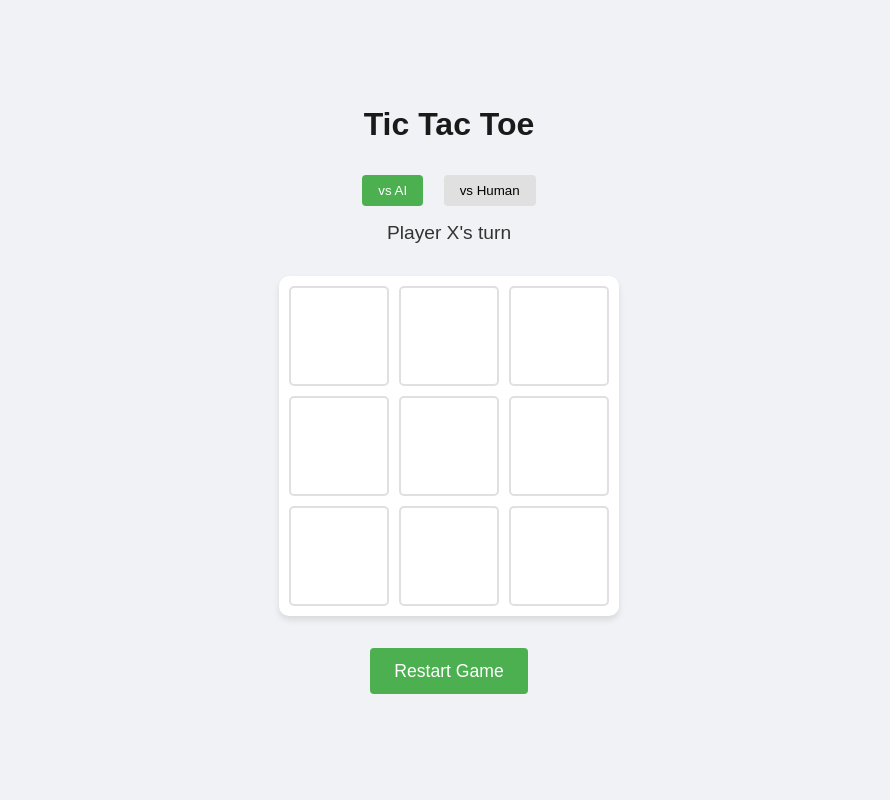
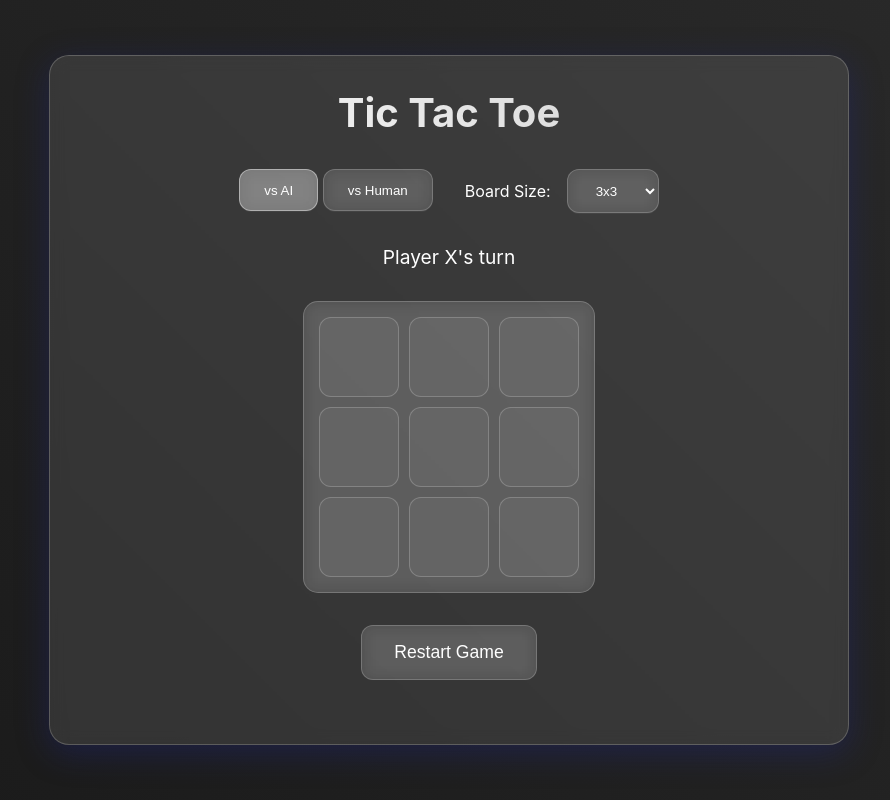
Before and after one commit to danielmoyamdz/tic-tac-toe, a Flask app: page / in a window 1280 px wide. Shown: the whole page, without its empty margins (191-1081 px from the left). Run offline with Flask 3, Linux system fonts and the light colour scheme.

Commit message:
Add visionOS-inspired design, animations, and variable board sizes

```diff
--- a/static/css/style.css
+++ b/static/css/style.css
@@ -5,123 +5,197 @@
 }
 
 :root {
-    --cell-size: 100px;
+    --cell-size: 80px;
     --mark-size: calc(var(--cell-size) * 0.8);
+    --glass-bg: rgba(255, 255, 255, 0.1);
+    --glass-border: rgba(255, 255, 255, 0.2);
+    --glass-shadow: 0 8px 32px 0 rgba(31, 38, 135, 0.37);
+    --blur-effect: blur(8px);
 }
 
 body {
-    font-family: 'Arial', sans-serif;
-    height: 100vh;
+    font-family: -apple-system, BlinkMacSystemFont, 'Segoe UI', Roboto, sans-serif;
+    min-height: 100vh;
     display: flex;
     justify-content: center;
     align-items: center;
-    background-color: #f0f2f5;
+    background: linear-gradient(45deg, #1a1a1a, #2a2a2a);
+    color: #fff;
+    padding: 20px;
 }
 
 .container {
-    text-align: center;
+    width: 100%;
+    max-width: 800px;
+    margin: 0 auto;
 }
 
-h1 {
-    color: #1a1a1a;
-    margin-bottom: 2rem;
+.glass-panel {
+    background: var(--glass-bg);
+    backdrop-filter: var(--blur-effect);
+    -webkit-backdrop-filter: var(--blur-effect);
+    border: 1px solid var(--glass-border);
+    border-radius: 20px;
+    padding: 2rem;
+    box-shadow: var(--glass-shadow);
 }
 
-.game-mode {
-    margin-bottom: 1rem;
+.title {
+    font-size: 2.5rem;
+    font-weight: 700;
+    margin-bottom: 2rem;
+    text-align: center;
+    background: linear-gradient(45deg, #fff, #ccc);
+    -webkit-background-clip: text;
+    -webkit-text-fill-color: transparent;
+}
+
+.game-controls {
+    display: flex;
+    justify-content: center;
+    gap: 2rem;
+    margin-bottom: 2rem;
+    flex-wrap: wrap;
 }
 
 .game-mode button {
-    padding: 0.5rem 1rem;
-    margin: 0 0.5rem;
-    border: none;
-    border-radius: 4px;
-    background-color: #e0e0e0;
+    padding: 0.8rem 1.5rem;
+    border: 1px solid var(--glass-border);
+    border-radius: 12px;
+    background: var(--glass-bg);
+    color: #fff;
     cursor: pointer;
-    transition: background-color 0.3s;
+    transition: all 0.3s ease;
+    backdrop-filter: var(--blur-effect);
+    -webkit-backdrop-filter: var(--blur-effect);
+}
+
+.game-mode button:hover {
+    background: rgba(255, 255, 255, 0.2);
+    transform: translateY(-2px);
 }
 
 .game-mode button.active {
-    background-color: #4CAF50;
-    color: white;
+    background: rgba(255, 255, 255, 0.3);
+    border-color: rgba(255, 255, 255, 0.4);
+}
+
+.difficulty-selector {
+    display: flex;
+    align-items: center;
+    gap: 1rem;
+}
+
+.difficulty-selector select {
+    padding: 0.8rem 1.5rem;
+    border: 1px solid var(--glass-border);
+    border-radius: 12px;
+    background: var(--glass-bg);
+    color: #fff;
+    cursor: pointer;
+    backdrop-filter: var(--blur-effect);
+    -webkit-backdrop-filter: var(--blur-effect);
 }
 
 .status {
-    margin-bottom: 1rem;
+    text-align: center;
     font-size: 1.2rem;
-    color: #333;
+    margin-bottom: 2rem;
+    color: #fff;
+}
+
+.board-container {
+    display: flex;
+    justify-content: center;
+    margin: 2rem 0;
 }
 
 .board {
     display: grid;
-    grid-template-columns: repeat(3, auto);
     gap: 10px;
-    margin: 2rem auto;
-    width: fit-content;
-    background-color: #fff;
-    padding: 10px;
-    border-radius: 10px;
-    box-shadow: 0 4px 6px rgba(0, 0, 0, 0.1);
+    padding: 15px;
+    background: var(--glass-bg);
+    border-radius: 15px;
+    backdrop-filter: var(--blur-effect);
+    -webkit-backdrop-filter: var(--blur-effect);
+    border: 1px solid var(--glass-border);
 }
 
 .cell {
     width: var(--cell-size);
     height: var(--cell-size);
-    background-color: #fff;
-    border: 2px solid #e0e0e0;
-    border-radius: 5px;
+    background: rgba(255, 255, 255, 0.05);
+    border: 1px solid var(--glass-border);
+    border-radius: 12px;
     display: flex;
     justify-content: center;
     align-items: center;
     font-size: calc(var(--mark-size) * 0.8);
     cursor: pointer;
-    transition: background-color 0.3s;
+    transition: all 0.3s ease;
 }
 
 .cell:hover {
-    background-color: #f5f5f5;
+    background: rgba(255, 255, 255, 0.1);
+    transform: scale(1.05);
 }
 
 .cell.x::before {
     content: 'X';
-    color: #2196F3;
+    color: #64ffda;
 }
 
 .cell.o::before {
     content: 'O';
-    color: #F44336;
+    color: #ff64da;
 }
 
-#restartButton {
-    padding: 0.8rem 1.5rem;
+.glass-button {
+    display: block;
+    margin: 2rem auto;
+    padding: 1rem 2rem;
     font-size: 1.1rem;
-    background-color: #4CAF50;
-    color: white;
-    border: none;
-    border-radius: 4px;
+    background: var(--glass-bg);
+    color: #fff;
+    border: 1px solid var(--glass-border);
+    border-radius: 12px;
     cursor: pointer;
-    transition: background-color 0.3s;
+    transition: all 0.3s ease;
+    backdrop-filter: var(--blur-effect);
+    -webkit-backdrop-filter: var(--blur-effect);
 }
 
-#restartButton:hover {
-    background-color: #45a049;
+.glass-button:hover {
+    background: rgba(255, 255, 255, 0.2);
+    transform: translateY(-2px);
 }
 
-@media (max-width: 500px) {
+.winning-cell {
+    animation: winner 1s ease infinite;
+}
+
+@keyframes winner {
+    0% { transform: scale(1); }
+    50% { transform: scale(1.1); }
+    100% { transform: scale(1); }
+}
+
+@media (max-width: 600px) {
     :root {
-        --cell-size: 80px;
+        --cell-size: 60px;
     }
 
-    h1 {
-        font-size: 1.5rem;
+    .title {
+        font-size: 2rem;
     }
 
-    .status {
-        font-size: 1rem;
+    .game-controls {
+        flex-direction: column;
+        align-items: center;
+        gap: 1rem;
     }
 
-    #restartButton {
-        padding: 0.6rem 1.2rem;
-        font-size: 1rem;
+    .glass-panel {
+        padding: 1rem;
     }
 }
--- a/static/js/game.js
+++ b/static/js/game.js
@@ -1,37 +1,86 @@
 class TicTacToe {
     constructor() {
-        this.board = Array(9).fill('');
+        this.boardSize = 3;
+        this.board = [];
         this.currentPlayer = 'X';
         this.gameMode = 'ai';
         this.gameActive = true;
-        this.winningCombinations = [
-            [0, 1, 2], [3, 4, 5], [6, 7, 8], // Rows
-            [0, 3, 6], [1, 4, 7], [2, 5, 8], // Columns
-            [0, 4, 8], [2, 4, 6] // Diagonals
-        ];
+        this.winningCombinations = [];
 
         this.initializeGame();
     }
 
     initializeGame() {
-        this.cells = document.querySelectorAll('[data-cell]');
+        this.boardSizeSelect = document.getElementById('boardSize');
         this.statusDisplay = document.getElementById('status');
         this.restartButton = document.getElementById('restartButton');
         this.vsAIButton = document.getElementById('vsAI');
         this.vsHumanButton = document.getElementById('vsHuman');
+        this.boardElement = document.getElementById('board');
 
-        this.cells.forEach(cell => {
-            cell.addEventListener('click', this.handleClick.bind(this), { once: true });
+        this.boardSizeSelect.addEventListener('change', () => {
+            this.boardSize = parseInt(this.boardSizeSelect.value);
+            this.updateWinningCombinations();
+            this.restartGame();
         });
 
         this.restartButton.addEventListener('click', this.restartGame.bind(this));
         this.vsAIButton.addEventListener('click', () => this.setGameMode('ai'));
         this.vsHumanButton.addEventListener('click', () => this.setGameMode('human'));
+
+        this.updateWinningCombinations();
+        this.createBoard();
+    }
+
+    updateWinningCombinations() {
+        this.winningCombinations = [];
+
+        // Rows
+        for (let i = 0; i < this.boardSize; i++) {
+            const row = [];
+            for (let j = 0; j < this.boardSize; j++) {
+                row.push(i * this.boardSize + j);
+            }
+            this.winningCombinations.push(row);
+        }
+
+        // Columns
+        for (let i = 0; i < this.boardSize; i++) {
+            const col = [];
+            for (let j = 0; j < this.boardSize; j++) {
+                col.push(j * this.boardSize + i);
+            }
+            this.winningCombinations.push(col);
+        }
+
+        // Diagonals
+        const diagonal1 = [];
+        const diagonal2 = [];
+        for (let i = 0; i < this.boardSize; i++) {
+            diagonal1.push(i * this.boardSize + i);
+            diagonal2.push(i * this.boardSize + (this.boardSize - 1 - i));
+        }
+        this.winningCombinations.push(diagonal1);
+        this.winningCombinations.push(diagonal2);
+    }
+
+    createBoard() {
+        this.board = Array(this.boardSize * this.boardSize).fill('');
+        this.boardElement.style.gridTemplateColumns = `repeat(${this.boardSize}, auto)`;
+        this.boardElement.innerHTML = '';
+
+        for (let i = 0; i < this.boardSize * this.boardSize; i++) {
+            const cell = document.createElement('div');
+            cell.classList.add('cell');
+            cell.setAttribute('data-cell', '');
+            cell.addEventListener('click', this.handleClick.bind(this), { once: true });
+            this.boardElement.appendChild(cell);
+        }
     }
 
     handleClick(e) {
         const cell = e.target;
-        const index = Array.from(this.cells).indexOf(cell);
+        const index = Array.from(this.boardElement.children).indexOf(cell);
 
         if (this.board[index] !== '' || !this.gameActive) return;
 
@@ -47,11 +96,13 @@ class TicTacToe {
 
     makeMove(index) {
         this.board[index] = this.currentPlayer;
-        this.cells[index].classList.add(this.currentPlayer.toLowerCase());
+        const cell = this.boardElement.children[index];
+        cell.classList.add(this.currentPlayer.toLowerCase());
 
         if (this.checkWin()) {
             this.gameActive = false;
             this.statusDisplay.textContent = `Player ${this.currentPlayer} wins!`;
+            this.animateWinningCells();
             return;
         }
 
@@ -63,6 +114,21 @@ class TicTacToe {
 
         this.currentPlayer = this.currentPlayer === 'X' ? 'O' : 'X';
         this.statusDisplay.textContent = `Player ${this.currentPlayer}'s turn`;
+    }
+
+    animateWinningCells() {
+        const winningCombo = this.winningCombinations.find(combination => {
+            return combination.every(index => {
+                return this.board[index] === this.currentPlayer;
+            });
+        });
+
+        if (winningCombo) {
+            winningCombo.forEach(index => {
+                const cell = this.boardElement.children[index];
+                cell.classList.add('winning-cell');
+            });
+        }
     }
 
     checkWin() {
@@ -78,15 +144,11 @@ class TicTacToe {
     }
 
     restartGame() {
-        this.board = Array(9).fill('');
+        this.board = Array(this.boardSize * this.boardSize).fill('');
         this.gameActive = true;
         this.currentPlayer = 'X';
         this.statusDisplay.textContent = `Player ${this.currentPlayer}'s turn`;
-        this.cells.forEach(cell => {
-            cell.classList.remove('x', 'o');
-            cell.removeEventListener('click', this.handleClick.bind(this));
-            cell.addEventListener('click', this.handleClick.bind(this), { once: true });
-        });
+        this.createBoard();
     }
 
     setGameMode(mode) {
@@ -96,12 +158,11 @@ class TicTacToe {
         this.restartGame();
     }
 
-    // AI implementation using Minimax algorithm
     getBestMove() {
         let bestScore = -Infinity;
         let bestMove;
 
-        for (let i = 0; i < 9; i++) {
+        for (let i = 0; i < this.board.length; i++) {
             if (this.board[i] === '') {
                 this.board[i] = 'O';
                 let score = this.minimax(this.board, 0, false);
@@ -122,14 +183,13 @@ class TicTacToe {
             tie: 0
         };
 
-        // Check for terminal states
         if (this.checkWinForMinimax('O')) return scores.O - depth;
         if (this.checkWinForMinimax('X')) return scores.X + depth;
         if (this.checkDraw()) return scores.tie;
 
         if (isMaximizing) {
             let bestScore = -Infinity;
-            for (let i = 0; i < 9; i++) {
+            for (let i = 0; i < board.length; i++) {
                 if (board[i] === '') {
                     board[i] = 'O';
                     let score = this.minimax(board, depth + 1, false);
@@ -140,7 +200,7 @@ class TicTacToe {
             return bestScore;
         } else {
             let bestScore = Infinity;
-            for (let i = 0; i < 9; i++) {
+            for (let i = 0; i < board.length; i++) {
                 if (board[i] === '') {
                     board[i] = 'X';
                     let score = this.minimax(board, depth + 1, true);
--- a/templates/index.html
+++ b/templates/index.html
@@ -5,27 +5,32 @@
     <meta name="viewport" content="width=device-width, initial-scale=1.0">
     <title>Tic Tac Toe</title>
     <link rel="stylesheet" href="static/css/style.css">
+    <link rel="stylesheet" href="https://cdnjs.cloudflare.com/ajax/libs/animate.css/4.1.1/animate.min.css">
 </head>
 <body>
     <div class="container">
-        <h1>Tic Tac Toe</h1>
-        <div class="game-mode">
-            <button id="vsAI" class="active">vs AI</button>
-            <button id="vsHuman">vs Human</button>
+        <div class="glass-panel">
+            <h1 class="title">Tic Tac Toe</h1>
+            <div class="game-controls">
+                <div class="game-mode">
+                    <button id="vsAI" class="active">vs AI</button>
+                    <button id="vsHuman">vs Human</button>
+                </div>
+                <div class="difficulty-selector">
+                    <label for="boardSize">Board Size:</label>
+                    <select id="boardSize">
+                        <option value="3">3x3</option>
+                        <option value="4">4x4</option>
+                        <option value="5">5x5</option>
+                    </select>
+                </div>
+            </div>
+            <div class="status" id="status">Player X's turn</div>
+            <div class="board-container">
+                <div class="board" id="board"></div>
+            </div>
+            <button id="restartButton" class="glass-button">Restart Game</button>
         </div>
-        <div class="status" id="status">Player X's turn</div>
-        <div class="board" id="board">
-            <div class="cell" data-cell></div>
-            <div class="cell" data-cell></div>
-            <div class="cell" data-cell></div>
-            <div class="cell" data-cell></div>
-            <div class="cell" data-cell></div>
-            <div class="cell" data-cell></div>
-            <div class="cell" data-cell></div>
-            <div class="cell" data-cell></div>
-            <div class="cell" data-cell></div>
-        </div>
-        <button id="restartButton">Restart Game</button>
     </div>
     <script src="static/js/game.js"></script>
 </body>
```
